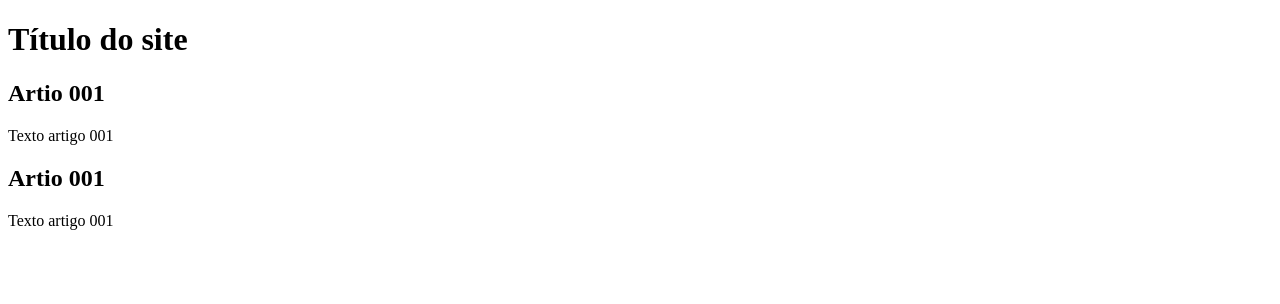
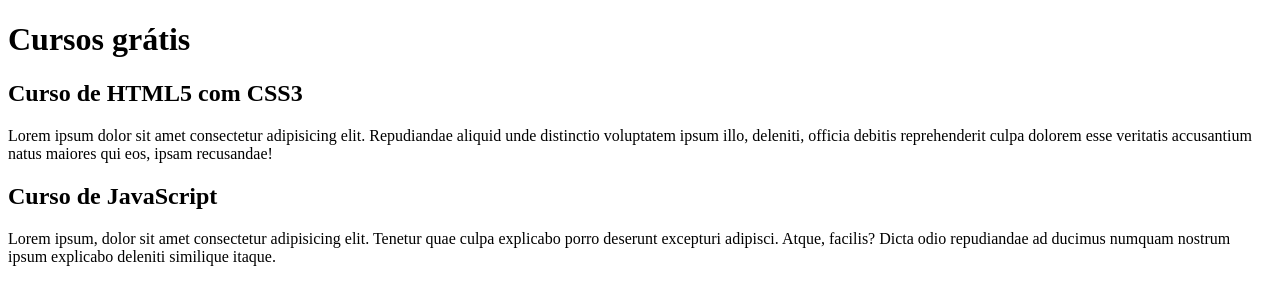
Before and after one commit to lucasllimati/projeto-site, a plain HTML site: page index.html in a window 1280 px wide. Drawn offline with Linux system fonts and the light colour scheme.

Commit message:
comecei a escrever o conteudo

```diff
--- a/index.html
+++ b/index.html
@@ -10,15 +10,15 @@
 
     <main>
         <header>
-            <h1>Título do site</h1>
+            <h1>Cursos grátis</h1>
         </header>
         <article>
-            <h2>Artio 001</h2>
-            <p>Texto artigo 001</p>
+            <h2>Curso de HTML5 com CSS3</h2>
+            <p>Lorem ipsum dolor sit amet consectetur adipisicing elit. Repudiandae aliquid unde distinctio voluptatem ipsum illo, deleniti, officia debitis reprehenderit culpa dolorem esse veritatis accusantium natus maiores qui eos, ipsam recusandae!</p>
         </article>
         <article>
-            <h2>Artio 001</h2>
-            <p>Texto artigo 001</p>
+            <h2>Curso de JavaScript</h2>
+            <p>Lorem ipsum, dolor sit amet consectetur adipisicing elit. Tenetur quae culpa explicabo porro deserunt excepturi adipisci. Atque, facilis? Dicta odio repudiandae ad ducimus numquam nostrum ipsum explicabo deleniti similique itaque.</p>
         </article>
     </main>
 
```
